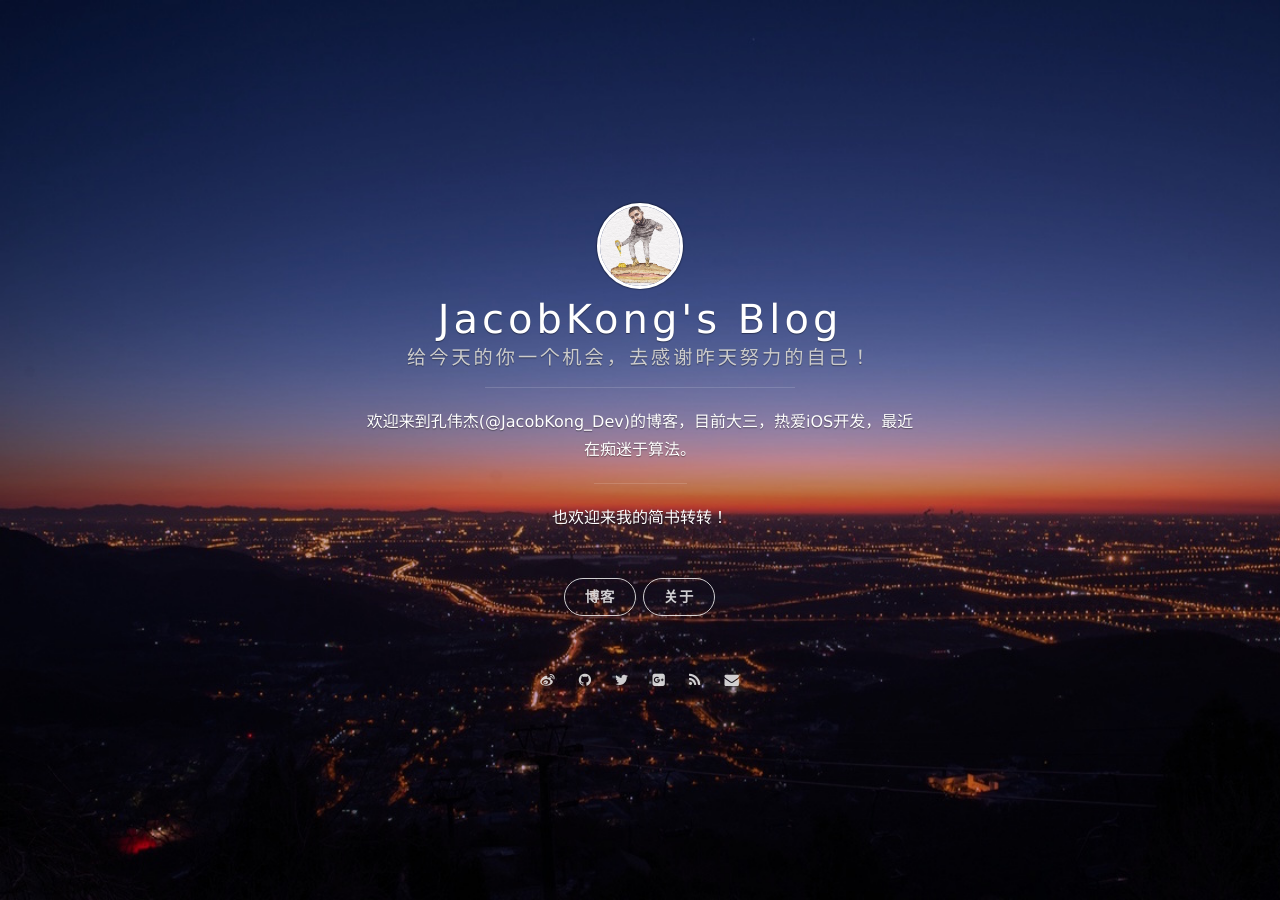
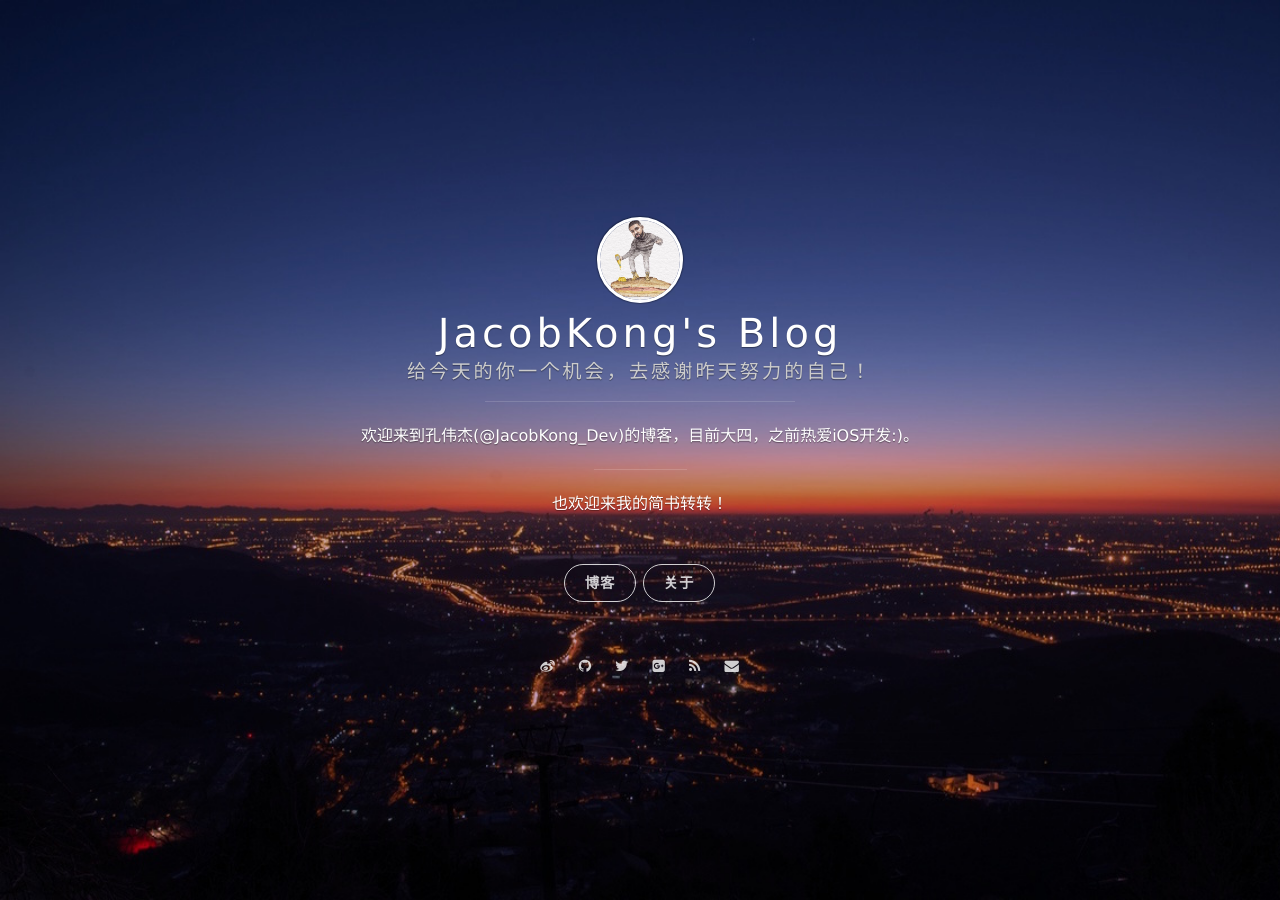
Before and after one commit to JacobKong/jacobkong.github.io, a Jekyll site: the page built from index.html, in a window 1280 px wide. Built offline with Jekyll 4.4.1, drawn with Linux system fonts in a browser that asks for light colours; nearby versions of some CDN libraries; Markdown is read by kramdown in place of the engine named in the settings; the list of posts is cut into pages by our own code.

```diff
--- a/_config.yml
+++ b/_config.yml
@@ -2,7 +2,7 @@
 title: JacobKong's Blog
 subtitle: 给今天的你一个机会，去感谢昨天努力的自己！
 welcome_message: <a href="http://www.jianshu.com/users/81a8d024af56/latest_articles" target="_blank">也欢迎来我的简书转转！</a>
-description: 欢迎来到孔伟杰(@JacobKong_Dev)的博客，目前大三，热爱iOS开发，最近在痴迷于算法。
+description: 欢迎来到孔伟杰(@JacobKong_Dev)的博客，目前大四，之前热爱iOS开发:)。
 creator: <a href="http://onev.cat">@onevcat</a>
 
 url: "http://www.jacobkong.com"
@@ -11,7 +11,7 @@ permalink: /:year/:month/:title/
 
 # Format
 highlighter: plain
-markdown: redcarpet
+markdown: kramdown
 redcarpet:
   extensions: ["no_intra_emphasis", "fenced_code_blocks", "autolink", "strikethrough", "superscript", tables]
 
```
